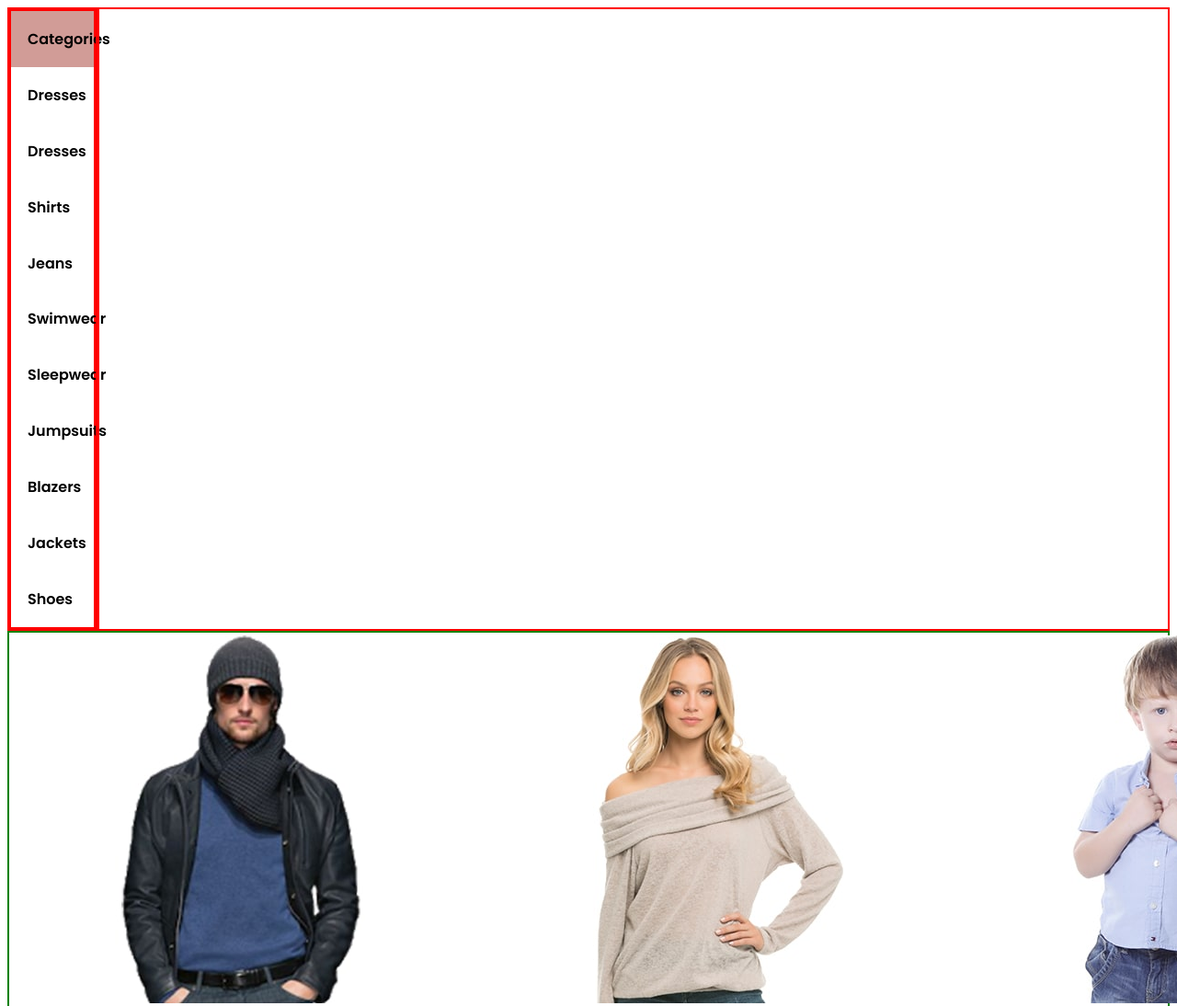
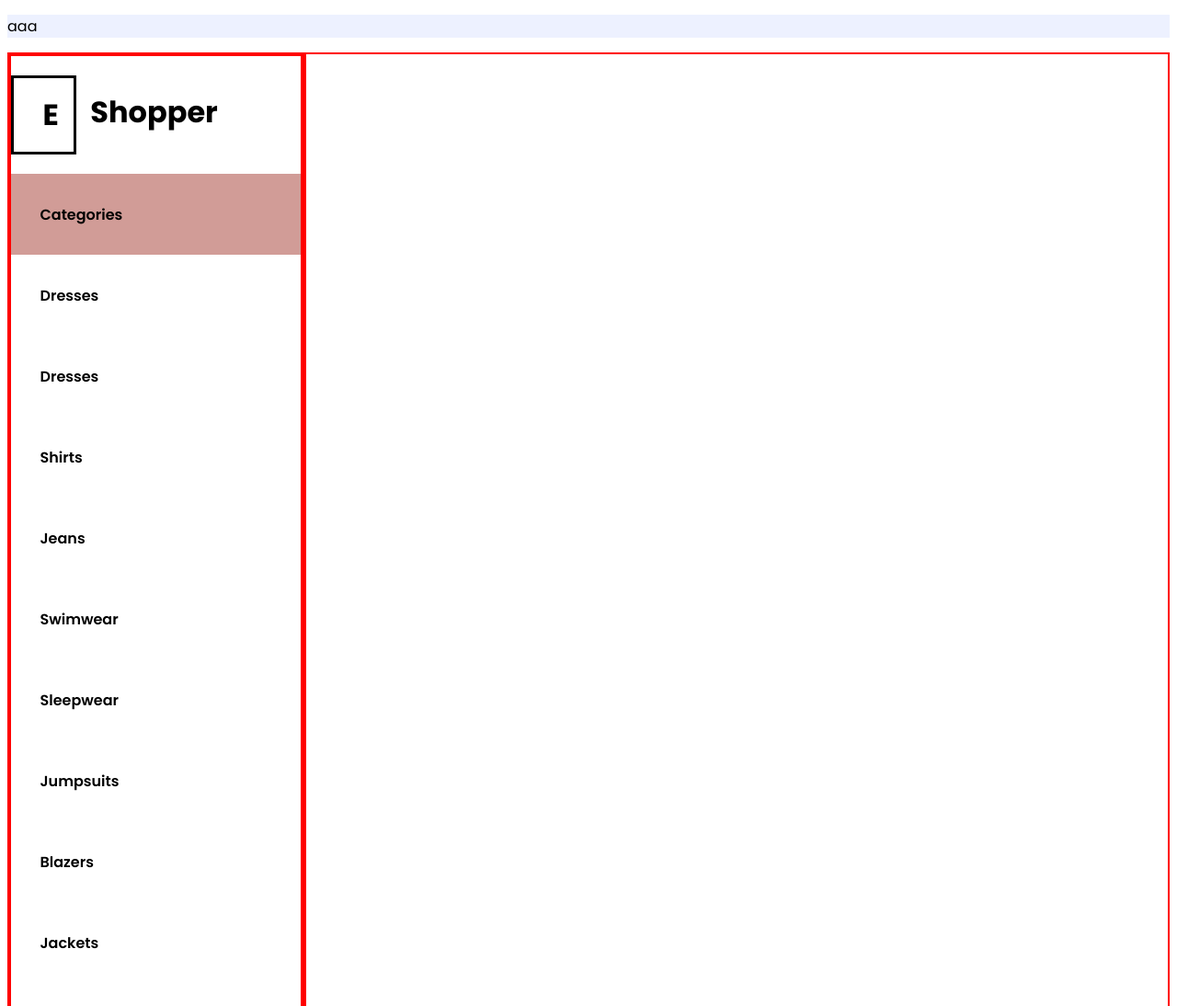
Before and after one commit to zcine/site-eshoper, a plain HTML site: page index.html in a window 1280 px wide. Shown: the top 1094 px of the page at 92% size. Drawn offline with Linux system fonts and the light colour scheme; files whose address does not match are found by name.

Commit message:
Tela De Inicio 20% feita

```diff
--- a/assets/css/estilo.css
+++ b/assets/css/estilo.css
@@ -1,11 +1,19 @@
 @import url('https://fonts.googleapis.com/css2?family=Poppins:ital,wght@0,100;0,200;0,300;0,400;0,500;0,600;0,700;0,800;0,900;1,100;1,200;1,300;1,400;1,500;1,600;1,700;1,800;1,900&display=swap');
 
+*{
+    font-family: "Poppins", sans-serif;
+}
 
 #imgLuana{
     width: 200px;
     height: 200px;
 }
 
+header{
+    background-color: #edf1ff;
+    padding: 0px;
+    margin: 0px;
+}
 
 /*Robinson*/
 #TelaDeInicio{
@@ -15,28 +23,36 @@
 
 #Robinson-esquerda{
     border: solid red 2px;
-
-
+    width: 25%;
 }
 #Robinson-direita{
     border: solid red 2px;
+}
+.LogoDoSite{
+    display: flex;
+}
+.TituloDaLogo{
+    padding: 5%;
+}
+.IconeDaLogo{
+    padding: 5%;
+    padding-left: 10%;
+    border: solid ;
 }
 #MenuDeOpcoes{
     display: grid;
 }
 .Secao{
-    padding: 20%;
+    padding: 10%;
     display: grid;
-    font-family: "Poppins", sans-serif;
     font-weight: 600;
     font-style: normal;
     color: black;
     text-decoration: none;
 }
 .Opcao{
-    padding: 20%;
+    padding: 10%;
     display: grid;
-    font-family: "Poppins", sans-serif;
     font-weight: 600;
     font-style: normal;
     color: black;
--- a/index.html
+++ b/index.html
@@ -10,8 +10,14 @@
 
 <body>
     <header>
+        <p>aaa</p>
+    </header>
     <div id="TelaDeInicio">
         <div id="Robinson-esquerda">
+            <div class="LogoDoSite">
+                <h1 class="IconeDaLogo">E</h1>
+                <h1 class="TituloDaLogo">Shopper</h1>
+            </div>
             <div id="MenuDeOpcoes">
                 <input type="radio" name="category" id="cat1" checked />
                 <label for="cat1" class="Secao">Categories</label>
@@ -30,10 +36,10 @@
             </div>
         </div>
         <div id="Robinson-direita">
+
         </div>
     </div>
     </div>
-    </header>
 
     <!--Parte da LETICIA -->
     <div class="divPai">
```
Lines whose indentation alone changed are shown as unchanged.
